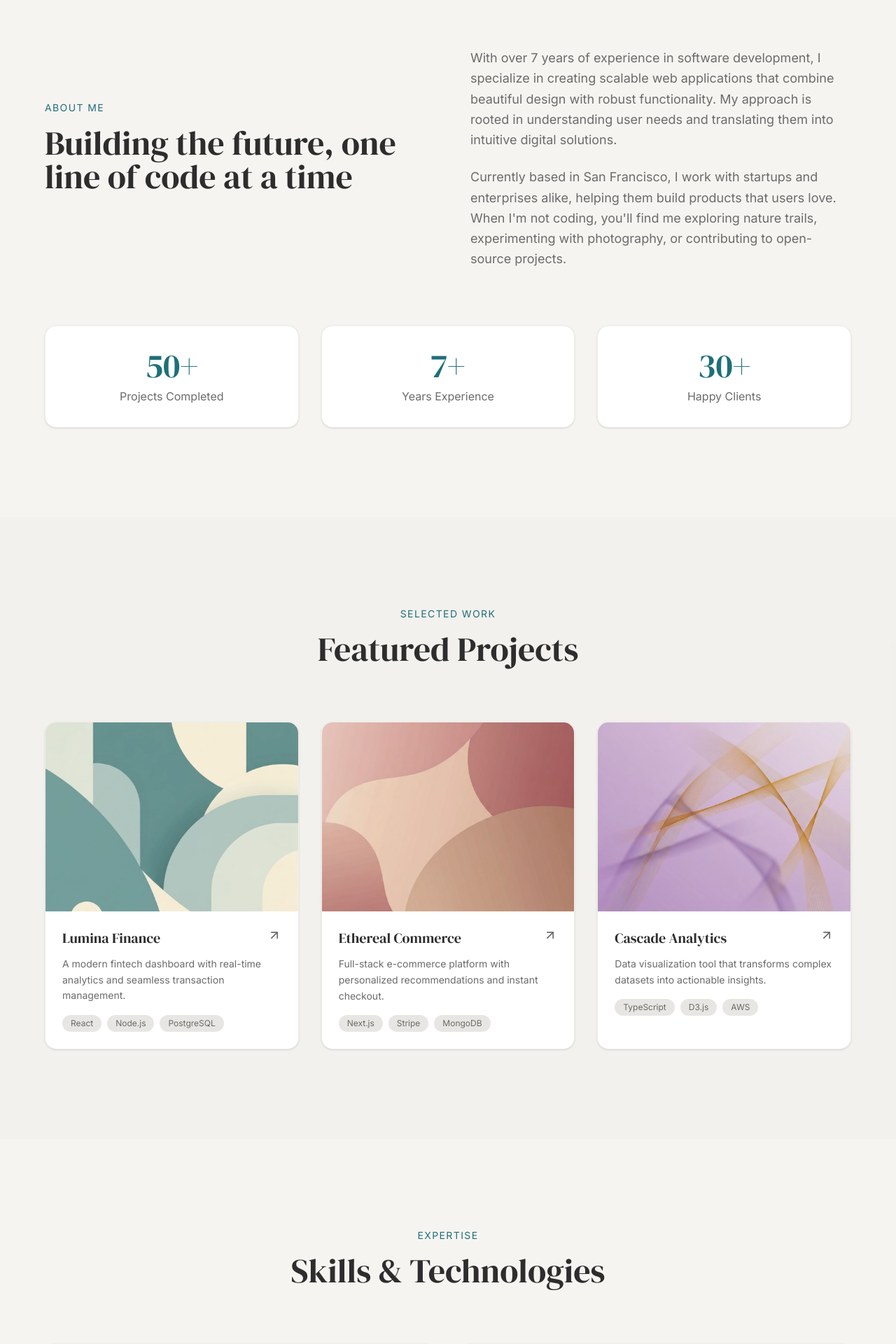
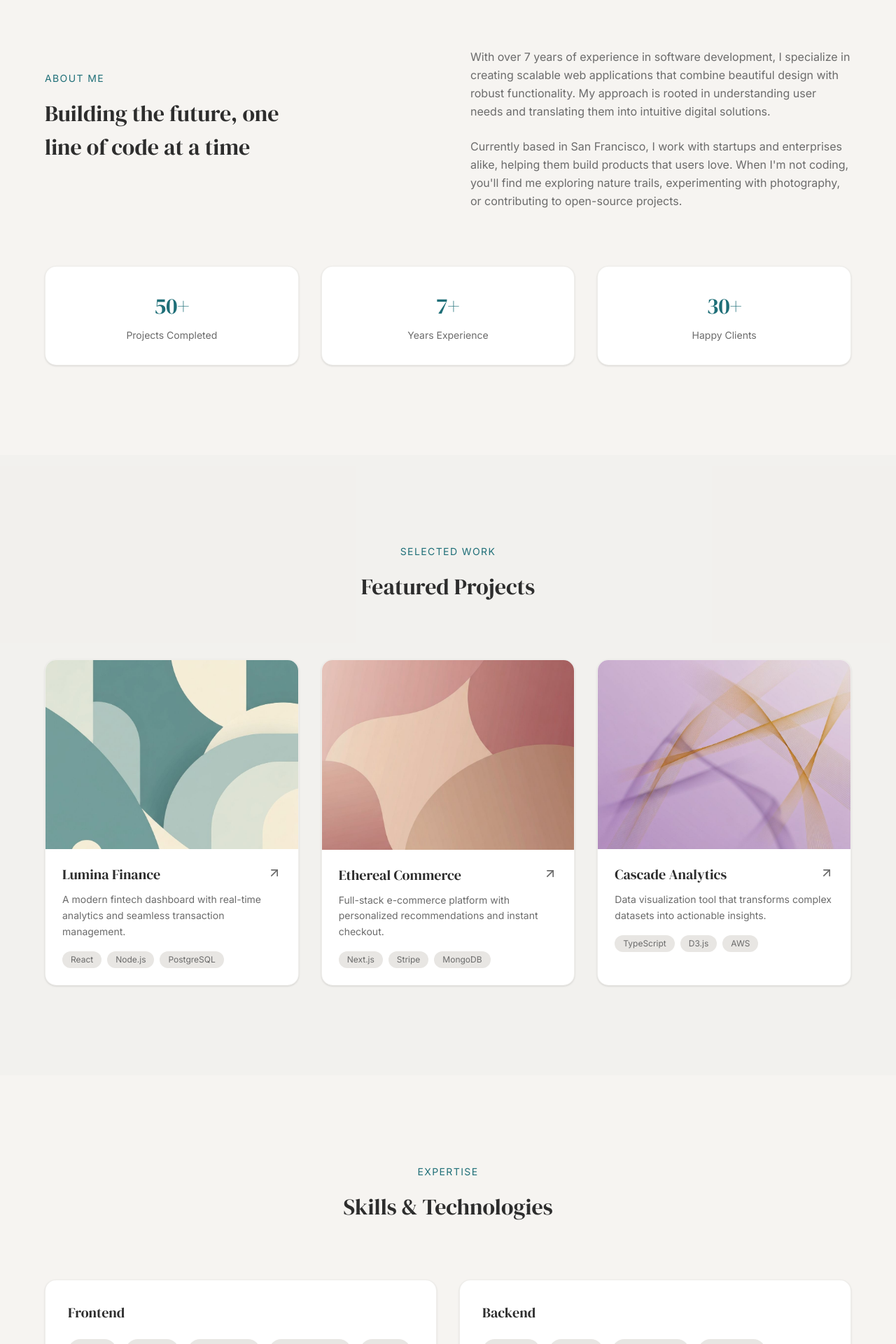
Before and after one commit to Hawi-Lemma/Hawi_Lemma-Portfolio-website-Varcel, a Next.js app: page / in a window 1280 px wide. Shown: the part 860-2780 px from the top of the page at 70% size. Built offline with nearby package versions, Linux system fonts and the light colour scheme.

Commit message:
feat: apply consistent typography scale across components\n\nStandardize text sizes for hero, sections, subtitles, body, and small text.

```diff
--- a/components/about.tsx
+++ b/components/about.tsx
@@ -7,19 +7,19 @@ export function About() {
             <p className="text-sm tracking-widest text-primary uppercase mb-4">
               About Me
             </p>
-            <h2 className="font-serif text-4xl md:text-5xl text-foreground mb-8 text-balance">
+            <h2 className="font-serif text-[32px] text-foreground mb-8 text-balance">
               Building the future, one line of code at a time
             </h2>
           </div>
 
           <div className="space-y-6">
-            <p className="text-muted-foreground leading-relaxed text-lg">
+            <p className="text-muted-foreground leading-relaxed text-base">
               With over 7 years of experience in software development, I specialize in creating
               scalable web applications that combine beautiful design with robust functionality.
               My approach is rooted in understanding user needs and translating them into
               intuitive digital solutions.
             </p>
-            <p className="text-muted-foreground leading-relaxed text-lg">
+            <p className="text-muted-foreground leading-relaxed text-base">
               Currently based in San Francisco, I work with startups and enterprises alike,
               helping them build products that users love. When I&apos;m not coding, you&apos;ll find
               me exploring nature trails, experimenting with photography, or contributing to
@@ -38,8 +38,8 @@ export function About() {
               key={stat.label}
               className="bg-card rounded-2xl p-8 text-center shadow-sm border border-border/50 hover:shadow-md transition-shadow"
             >
-              <p className="font-serif text-5xl text-primary mb-2">{stat.number}</p>
-              <p className="text-muted-foreground">{stat.label}</p>
+              <p className="font-serif text-[32px] text-primary mb-2">{stat.number}</p>
+              <p className="text-sm text-muted-foreground">{stat.label}</p>
             </div>
           ))}
         </div>
--- a/components/blog.tsx
+++ b/components/blog.tsx
@@ -33,7 +33,7 @@ export function Blog() {
           <p className="text-sm tracking-widest text-primary uppercase mb-4">
             Insights
           </p>
-          <h2 className="font-serif text-4xl md:text-5xl text-foreground text-balance">
+          <h2 className="font-serif text-[32px] text-foreground text-balance">
             Writing & Thoughts
           </h2>
         </div>
@@ -52,10 +52,10 @@ export function Blog() {
                     <span className="w-1 h-1 rounded-full bg-muted-foreground" />
                     <span>{post.readTime}</span>
                   </div>
-                  <h3 className="font-serif text-xl md:text-2xl text-foreground group-hover:text-primary transition-colors mb-2">
+                  <h3 className="font-serif text-xl text-foreground group-hover:text-primary transition-colors mb-2">
                     {post.title}
                   </h3>
-                  <p className="text-muted-foreground leading-relaxed">
+                  <p className="text-base text-muted-foreground leading-relaxed">
                     {post.excerpt}
                   </p>
                 </div>
--- a/components/collaboration.tsx
+++ b/components/collaboration.tsx
@@ -40,7 +40,7 @@ export function Collaboration() {
           <p className="text-sm tracking-widest text-primary uppercase mb-4">
             Experience
           </p>
-          <h2 className="font-serif text-4xl md:text-5xl text-foreground text-balance">
+          <h2 className="font-serif text-[32px] text-foreground text-balance">
             Collaboration & Teams
           </h2>
         </div>
@@ -48,7 +48,7 @@ export function Collaboration() {
         <div className="grid lg:grid-cols-2 gap-16">
           {/* Work Experience */}
           <div>
-            <h3 className="font-serif text-2xl text-foreground mb-8">
+            <h3 className="font-serif text-xl text-foreground mb-8">
               Work History
             </h3>
             <div className="space-y-6">
@@ -74,7 +74,7 @@ export function Collaboration() {
 
           {/* Testimonials */}
           <div>
-            <h3 className="font-serif text-2xl text-foreground mb-8">
+            <h3 className="font-serif text-xl text-foreground mb-8">
               What People Say
             </h3>
             <div className="space-y-6">
--- a/components/contact.tsx
+++ b/components/contact.tsx
@@ -11,7 +11,7 @@ export function Contact() {
           <p className="text-sm tracking-widest text-primary uppercase mb-4">
             Get In Touch
           </p>
-          <h2 className="font-serif text-4xl md:text-5xl text-foreground text-balance">
+          <h2 className="font-serif text-[32px] text-foreground text-balance">
             {"Let's Work Together"}
           </h2>
         </div>
@@ -19,7 +19,7 @@ export function Contact() {
         <div className="grid lg:grid-cols-2 gap-16">
           {/* Contact Info */}
           <div>
-            <p className="text-lg text-muted-foreground leading-relaxed mb-8">
+            <p className="text-base text-muted-foreground leading-relaxed mb-8">
               I&apos;m always excited to connect with fellow developers, potential collaborators,
               and anyone interested in building something amazing. Whether you have a project
               in mind or just want to say hello, feel free to reach out.
--- a/components/hero.tsx
+++ b/components/hero.tsx
@@ -9,11 +9,11 @@ export function Hero() {
           Full-Stack Developer
         </p>
 
-        <h1 className="font-serif text-5xl md:text-7xl lg:text-8xl text-foreground mb-8 text-balance animate-in fade-in slide-in-from-bottom-6 duration-700 delay-150">
+        <h1 className="font-serif text-5xl md:text-[56px] text-foreground mb-8 text-balance animate-in fade-in slide-in-from-bottom-6 duration-700 delay-150">
           Alex Chen
         </h1>
 
-        <p className="text-lg md:text-xl text-muted-foreground max-w-2xl mx-auto leading-relaxed mb-12 text-pretty animate-in fade-in slide-in-from-bottom-8 duration-700 delay-300">
+        <p className="text-base md:text-xl text-muted-foreground max-w-2xl mx-auto leading-relaxed mb-12 text-pretty animate-in fade-in slide-in-from-bottom-8 duration-700 delay-300">
           Crafting elegant digital experiences through thoughtful design and modern technologies.
           Passionate about building products that make a difference.
         </p>
--- a/components/projects.tsx
+++ b/components/projects.tsx
@@ -34,7 +34,7 @@ export function Projects() {
           <p className="text-sm tracking-widest text-primary uppercase mb-4">
             Selected Work
           </p>
-          <h2 className="font-serif text-4xl md:text-5xl text-foreground text-balance">
+          <h2 className="font-serif text-[32px] text-foreground text-balance">
             Featured Projects
           </h2>
         </div>
@@ -56,7 +56,7 @@ export function Projects() {
               </div>
               <div className="p-6">
                 <div className="flex items-start justify-between mb-3">
-                  <h3 className="font-serif text-xl text-foreground group-hover:text-primary transition-colors">
+                  <h3 className="font-serif text-xl text-foreground group-hover:text-primary transition-colors leading-tight">
                     {project.title}
                   </h3>
                   <ArrowUpRight className="h-5 w-5 text-muted-foreground group-hover:text-primary transition-colors" />
--- a/components/skills.tsx
+++ b/components/skills.tsx
@@ -25,7 +25,7 @@ export function Skills() {
           <p className="text-sm tracking-widest text-primary uppercase mb-4">
             Expertise
           </p>
-          <h2 className="font-serif text-4xl md:text-5xl text-foreground text-balance">
+          <h2 className="font-serif text-[32px] text-foreground text-balance">
             Skills & Technologies
           </h2>
         </div>
@@ -36,7 +36,7 @@ export function Skills() {
               key={category.title}
               className="bg-card rounded-2xl p-8 shadow-sm border border-border/50 hover:shadow-md transition-shadow"
             >
-              <h3 className="font-serif text-2xl text-foreground mb-6">
+              <h3 className="font-serif text-xl text-foreground mb-6">
                 {category.title}
               </h3>
               <div className="flex flex-wrap gap-3">
```
Also changed, not shown: 1 other file (tests, documents, lock files or other folders).
